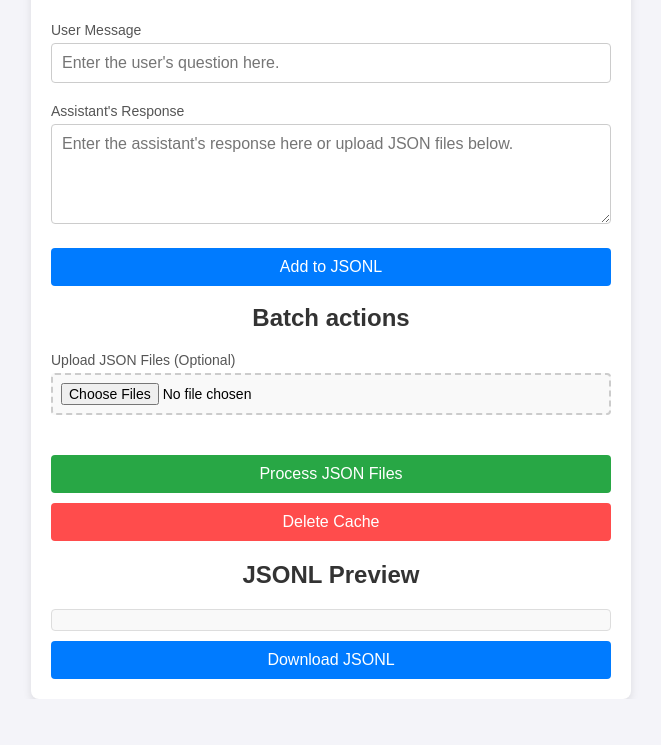
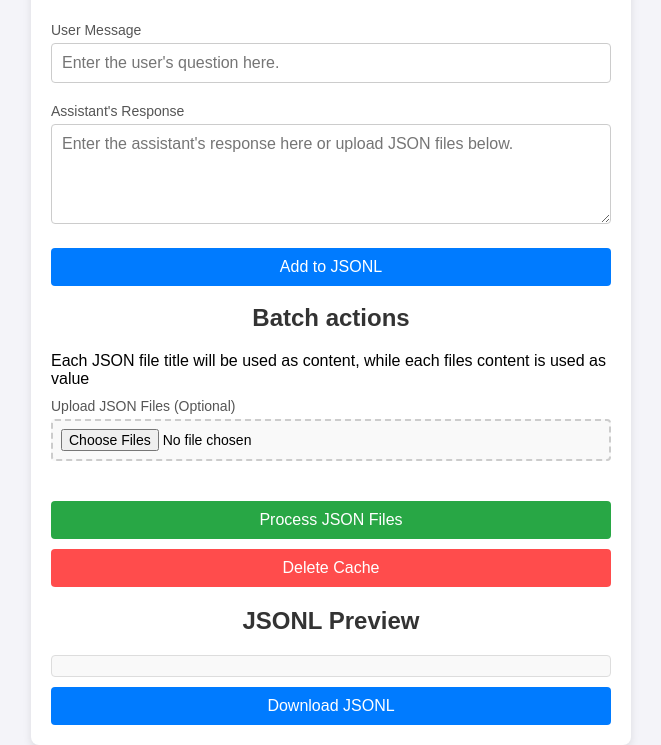
Before and after one commit to mark-dlc/JSONL-File-Generator, a website: page index.html in a window 1280 px wide. Shown: the part 177-922 px from the top of the page, without its empty margins (309-970 px from the left). Before the commit the page ends 876 px from the top, so only its background shows below. Drawn offline with Linux system fonts and the light colour scheme.

Commit message:
Updated index.html

```diff
--- a/index.html
+++ b/index.html
@@ -31,7 +31,7 @@
 
              <br><br>
              <h2>Batch actions</h2>
-
+             <p>Each JSON file title will be used as content, while each files content is used as value</p>
             <label for="jsonFileInput" id="jsonFileLabel">Upload JSON Files (Optional)</label>
             <input type="file" id="jsonFileInput" accept=".json" class="file-input" multiple>
             <div id="jsonFileStatus" class="file-status"></div>
```
